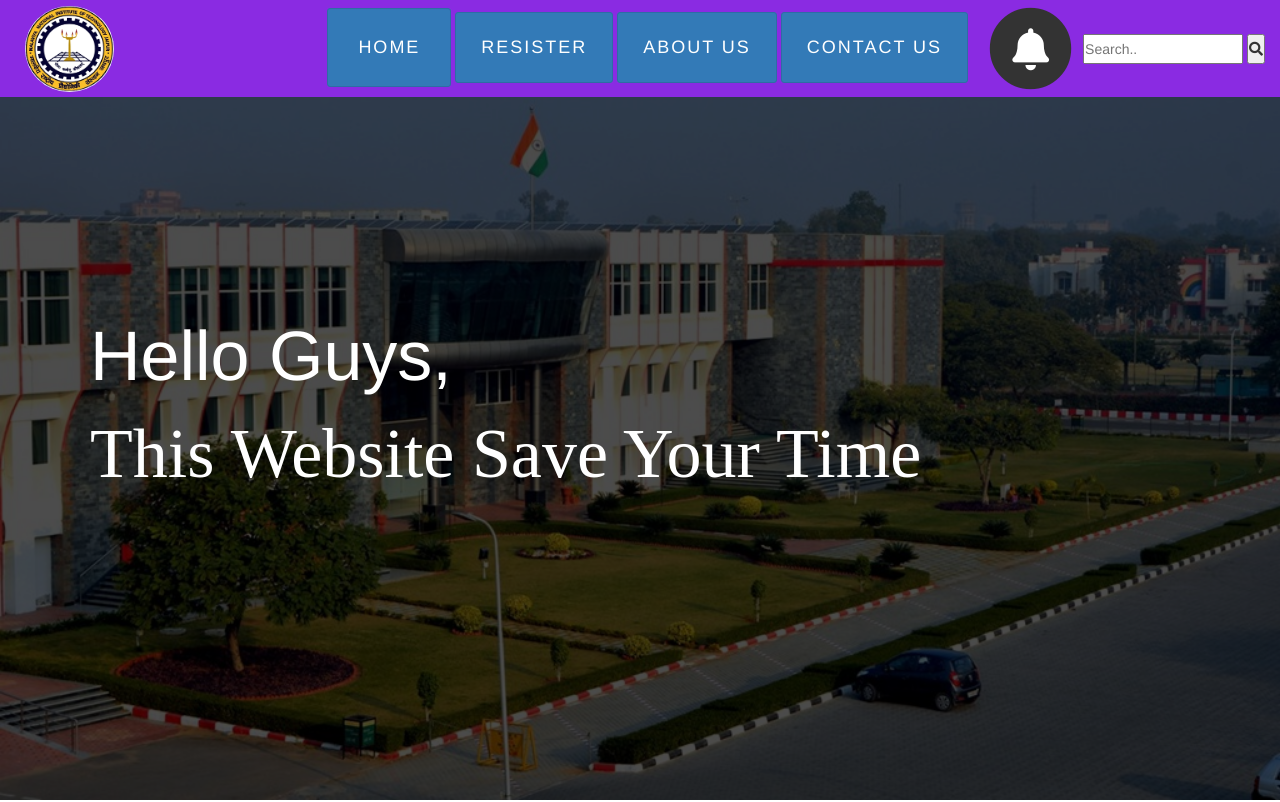
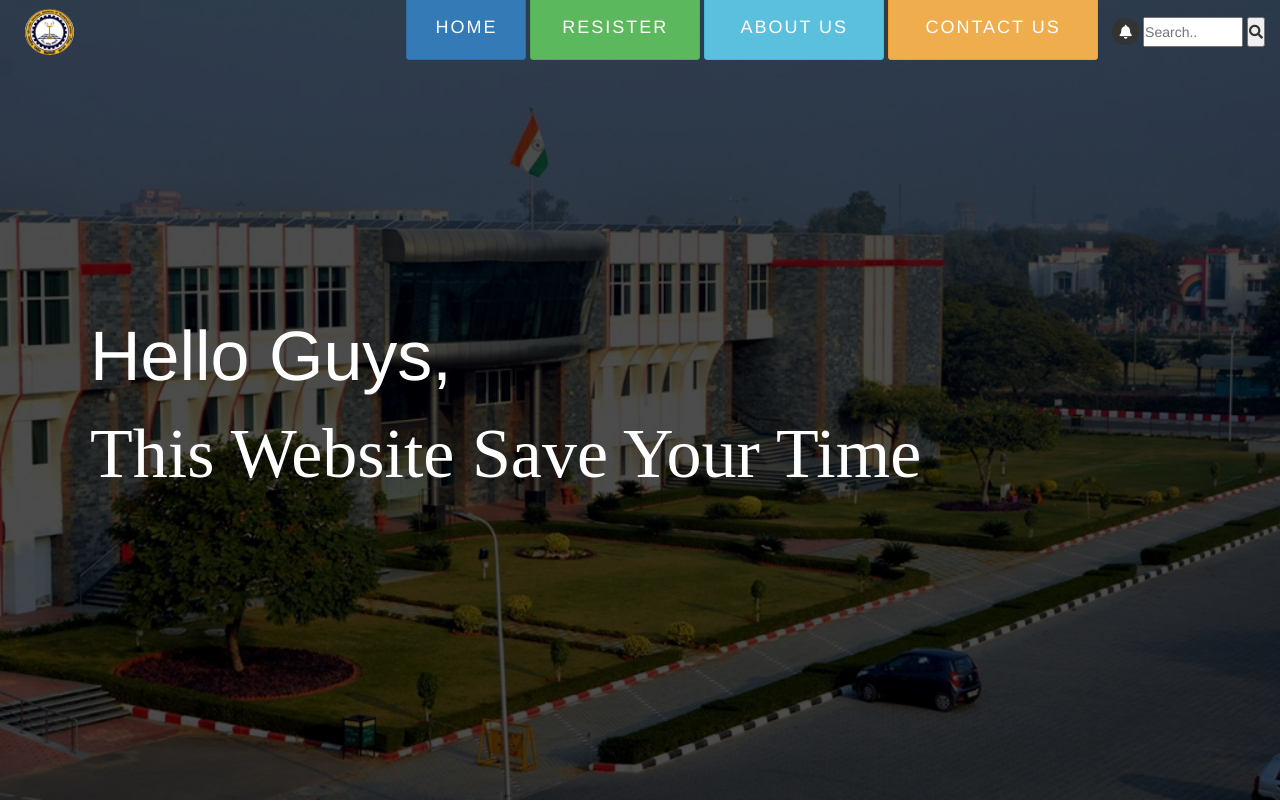
Before and after one commit to Rakeshmoond/ScheduleNotify, a plain HTML site: page index.html in a window 1280 px wide. Shown: the top 802 px of the page. Drawn offline with nearby package versions, Linux system fonts and the light colour scheme; no server answers.

Commit message:
my website

```diff
--- a/index.html
+++ b/index.html
@@ -22,11 +22,11 @@
 
 <body>
     <!-- Header Start -->
-    <section id="header">
-        <div class="header container">
+    <section id="header" style="height: 0px;">
+        <div class="header container" style="height: 15px;">
             <div class="nav-bar">
                 <div >
-                  <img src="mnit_logo.png" alt="Loding" style="height: 86px; width: 89px;" class="img-circle">
+                  <img src="mnit_logo.png" alt="Loding" style="height: 46px; width: 49px;" class="img-circle">
                 </div>
                 <div class="nav-list">
                     <div class="hamburger">
@@ -35,11 +35,11 @@
                         </div>
                     </div>
                     <ul>
-                        <li class="btn btn-primary btn-sm" style="margin-top: 8px;"><a href="#hero" data-after="Home">Home</a></li>
-                        <li class="btn btn-primary btn-xs " style="margin-top: 8px;""><a href="#resister" data-after="Services">Resister</a></li>
+                        <li class="btn btn-primary btn-xs" style="margin-bottom: 3px;  padding-bottom: 65px; height: 2px; width: 120px;"><a href="#hero" data-after="Home">Home</a></li>
+                        <li class="btn btn-success btn-xs "  style="margin-bottom: 3px;  padding-bottom: 65px; height: 2px; width: 170px;"><a href="#resister" data-after="Services">Resister</a></li>
 
-                        <li class="btn btn-primary btn-xs " style="margin-top: 8px;""><a href="#aboutus" data-after="About us">About Us</a></li>
-                        <li class="btn btn-primary btn-xs " style="margin-top: 8px;""><a href="#connect" data-after="Contact">Contact Us</a></li>
+                        <li class="btn btn-info btn-xs " style="margin-bottom: 3px;  padding-bottom: 65px; height: 2px; width: 180px;"><a href="#aboutus" data-after="About us">About Us</a></li>
+                        <li class="btn btn-warning btn-xs " style="margin-bottom: 3px;  padding-bottom: 65px; height: 2px; width: 210px;"><a href="#connect" data-after="Contact">Contact Us</a></li>
                     </ul>
                 </div>
             </div>
@@ -49,12 +49,12 @@
 
 
                   <div id="ex2">
-                    <span class="fa-stack fa-3x has-badge" data-count="2">
+                    <span class="fa-stack  has-badge" data-count="2">
                       <i class="fa fa-circle fa-stack-2x"></i>
                       <i class="fa fa-bell fa-stack-1x fa-inverse"></i>
                     </span>
                   </div>
-            <input type="text" placeholder="Search.." style="width: 160px; height: 30px;"> &nbsp;
+            <input type="text" placeholder="Search.." style="width: 100px; height: 30px;"> &nbsp;
             <button type="submit" style="height: 30px;"><i class="fa fa-search"></i></button>
         </div>
 
@@ -142,7 +142,7 @@
     </blockquote>
 
 <h2>
-    <pre  style="padding-left: 380px; text-transform: capitalize; margin-left: 120px; margin: auto;">
+    <pre  style="padding-left: 380px; text-transform: capitalize;  margin: 10px;">
         <p class="text-primary"> this website save your time </p>
 
        <p class="text-info"> purpose of this website to save your time.</p>
```
